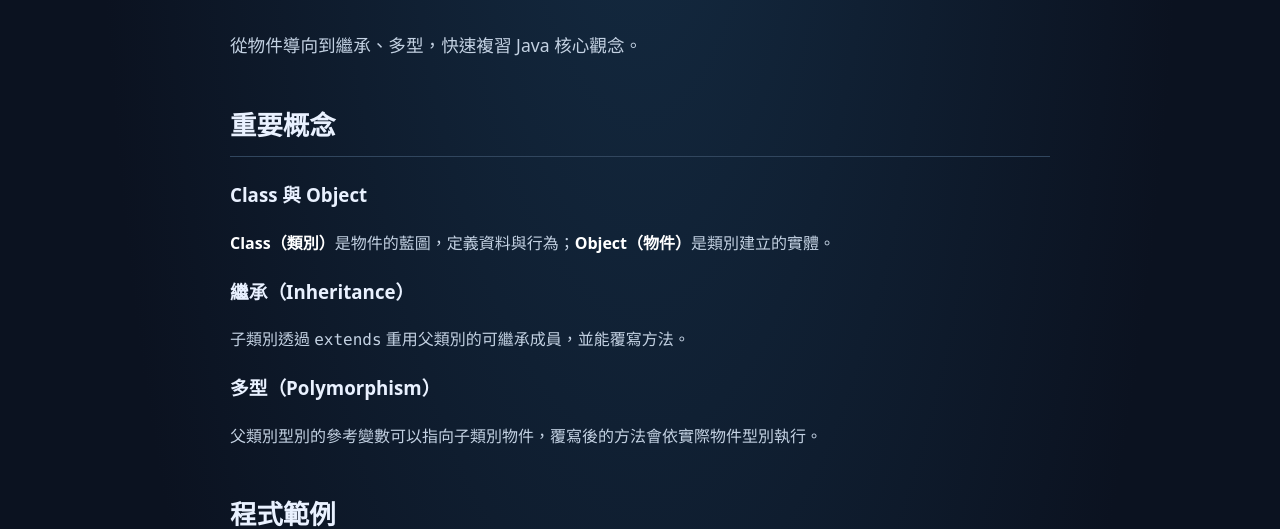
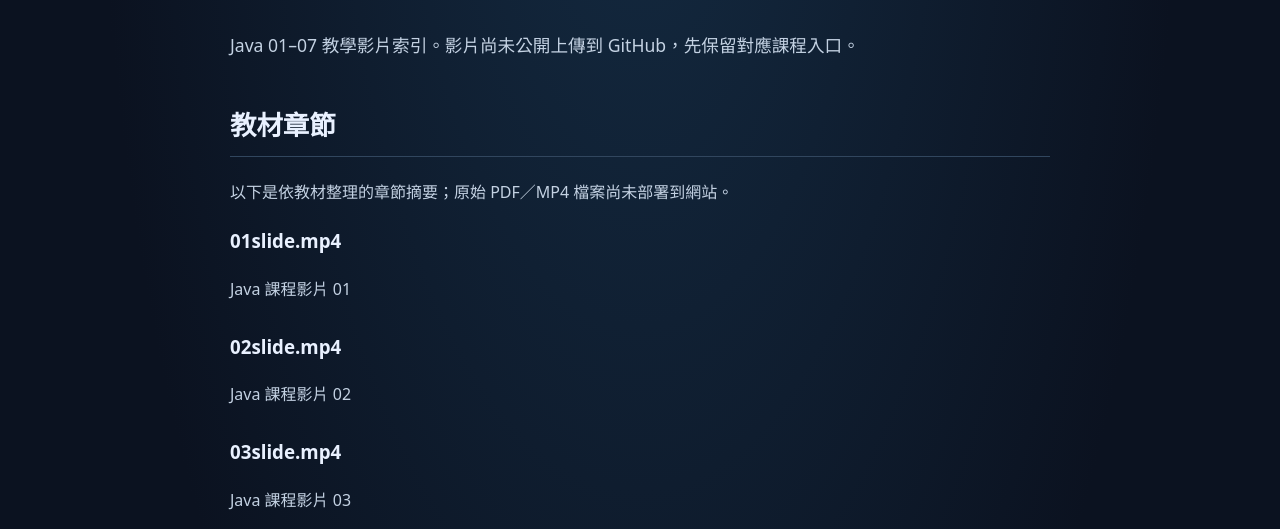
Before and after one commit to b0989290451-png/cs-notes-hub, a plain HTML site: page notes/java.html in a window 1280 px wide. Shown: the part 280-809 px from the top of the page. Drawn offline with Linux system fonts and the light colour scheme.

Commit message:
Organize uploaded course slide chapters in notes/java.html

```diff
--- a/notes/java.html
+++ b/notes/java.html
@@ -1,17 +1 @@
-<!doctype html><html lang="zh-Hant"><head><meta charset="utf-8"><meta name="viewport" content="width=device-width,initial-scale=1"><title>Java 程式設計 | CS Notes Hub</title><meta name="description" content="從物件導向到繼承、多型，快速複習 Java 核心觀念。"><link rel="stylesheet" href="../style.css"></head><body><header class="site-header"><nav class="container nav"><a class="logo" href="../index.html">CS <span>Notes</span> Hub</a><a href="../index.html">← 返回首頁</a></nav></header><main class="container article"><a class="back" href="../index.html">← 所有課程</a><h1>Java 程式設計</h1><p class="lead">從物件導向到繼承、多型，快速複習 Java 核心觀念。</p><section><h2>重要概念</h2><h3>Class 與 Object</h3><p><strong>Class（類別）</strong>是物件的藍圖，定義資料與行為；<strong>Object（物件）</strong>是類別建立的實體。</p><h3>繼承（Inheritance）</h3><p>子類別透過 <code>extends</code> 重用父類別的可繼承成員，並能覆寫方法。</p><h3>多型（Polymorphism）</h3><p>父類別型別的參考變數可以指向子類別物件，覆寫後的方法會依實際物件型別執行。</p></section><section><h2>程式範例</h2><pre><code>class Animal {
-    void speak() {
-        System.out.println("Animal");
-    }
-}
-class Dog extends Animal {
-    @Override
-    void speak() {
-        System.out.println("Woof");
-    }
-}
-public class Main {
-    public static void main(String[] args) {
-        Animal a = new Dog();
-        a.speak(); // Woof
-    }
-}</code></pre><p><code>Animal a = new Dog()</code> 展示父類別參考指向子類別物件，呼叫覆寫方法時輸出 Woof。</p></section><section><h2>重點整理</h2><ul><li>Class 定義結構，Object 是實例。</li><li><code>extends</code> 建立繼承關係。</li><li><code>@Override</code> 標示覆寫父類別方法。</li><li>多型讓相同介面呈現不同實作行為。</li></ul></section></main><footer><div class="container">© 2026 CS Notes Hub · 依照 AGENTS.md 規則持續擴充</div></footer></body></html>
+<!doctype html><html lang="zh-Hant"><head><meta charset="utf-8"><meta name="viewport" content="width=device-width,initial-scale=1"><title>Java 程式設計 | CS Notes Hub</title><link rel="stylesheet" href="../style.css"></head><body><header class="site-header"><nav class="container nav"><a class="logo" href="../index.html">CS <span>Notes</span> Hub</a><a href="../index.html">← 返回首頁</a></nav></header><main class="container article"><a class="back" href="../index.html">← 所有課程</a><h1>Java 程式設計</h1><p class="lead">Java 01–07 教學影片索引。影片尚未公開上傳到 GitHub，先保留對應課程入口。</p><section><h2>教材章節</h2><p>以下是依教材整理的章節摘要；原始 PDF／MP4 檔案尚未部署到網站。</p><section id="chapter-1"><h3>01slide.mp4</h3><p>Java 課程影片 01</p></section><section id="chapter-2"><h3>02slide.mp4</h3><p>Java 課程影片 02</p></section><section id="chapter-3"><h3>03slide.mp4</h3><p>Java 課程影片 03</p></section><section id="chapter-4"><h3>04slide.mp4</h3><p>Java 課程影片 04</p></section><section id="chapter-5"><h3>05slide.mp4</h3><p>Java 課程影片 05</p></section><section id="chapter-6"><h3>06slide.mp4</h3><p>Java 課程影片 06</p></section><section id="chapter-7"><h3>07slide.mp4</h3><p>Java 課程影片 07</p></section></section><section><h2>如何繼續擴充</h2><p>新增教材時，依照 AGENTS.md 維持相同章節結構，並為每章加入講義連結、重點整理與練習題。</p></section></main><footer><div class="container">© 2026 CS Notes Hub · AGENTS.md 驅動擴充</div></footer></body></html>
```
